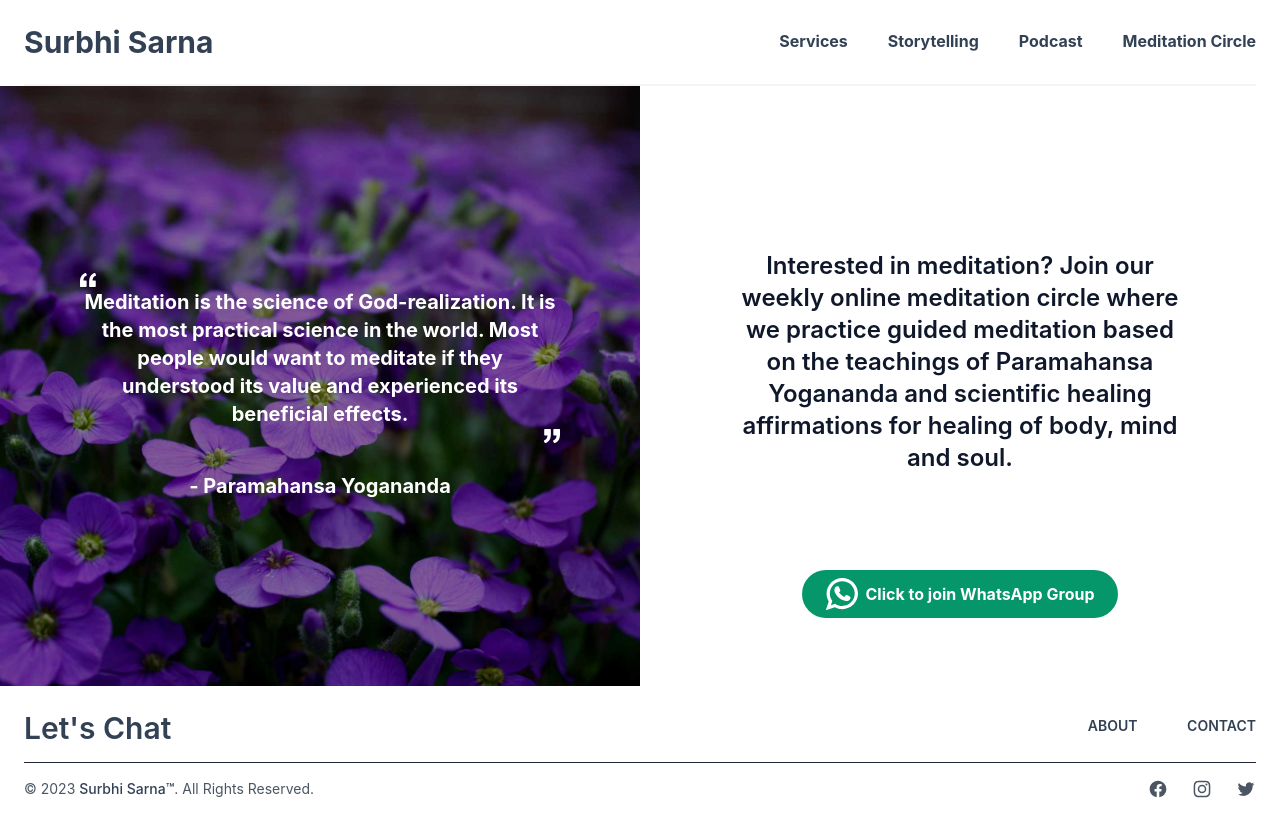
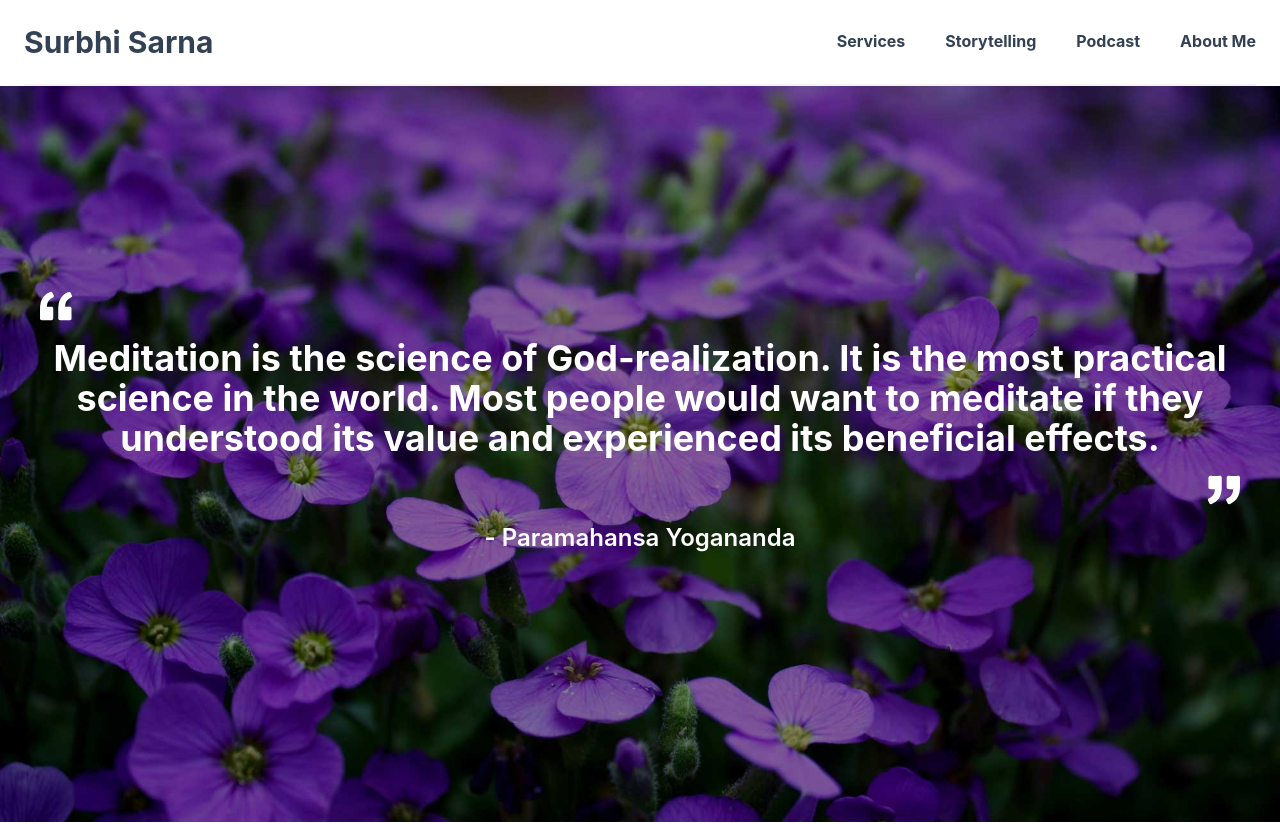
Before and after one commit to SurbhiSarna/surbhi-sarna-site, a React (Vite) app: page /meditationcircle in a window 1280 px wide. Shown: the top 824 px of the page. Built offline with nearby package versions, Linux system fonts and the light colour scheme.

Commit message:
:art: Fix Header and Footer Links per client feedback

```diff
--- a/src/components/AboutPageMasthead/aboutPageMasthead.jsx
+++ b/src/components/AboutPageMasthead/aboutPageMasthead.jsx
@@ -24,7 +24,7 @@ const AboutPageMasthead = () => {
           <p className="mt-6 text-lg leading-8 text-gray-300 text-left">
             Master’s in Biochemistry from Panjab University; UGC NET qualified<br />< br/>
             Three years research experience in Biochemistry from Saarland University, Germany<br />< br/>
-            Master’s in Counselling Psychology from IGNOU<br />< br/>
+            Master’s in Counselling Psychology from IGNOU<br/><br/>
           </p>
         </div>
         {/* <div className="mx-auto mt-10 max-w-2xl lg:mx-0 lg:max-w-none">
--- a/src/components/Footer/footer.jsx
+++ b/src/components/Footer/footer.jsx
@@ -18,8 +18,8 @@ const Footer = () => {
                     </a>
                 </div>
                 <div className="grid gap-8 sm:gap-10 grid-cols-2">
-                    <a href="/about" className="mt-1.5 text-sm font-semibold text-slate-700 uppercase border-b-2 border-transparent hover:text-slate-900 hover:border-slate-900">
-                        <h2>About</h2>
+                    <a href="/meditationcircle" className="mt-1.5 text-sm font-semibold text-slate-700 uppercase border-b-2 border-transparent hover:text-slate-900 hover:border-slate-900">
+                        <h2>Meditation Circle</h2>
                     </a>
                     <a href="/contact" className="mt-1.5 text-sm font-semibold text-slate-700 uppercase border-b-2 border-transparent hover:text-slate-900 hover:border-slate-900">
                         <h2>Contact</h2>
--- a/src/components/Header/header.jsx
+++ b/src/components/Header/header.jsx
@@ -18,8 +18,8 @@ const solutions = [
     href: "/podcast",
   },
   {
-    name: "Meditation Circle",
-    href: "/meditationcircle",
+    name: "About Me",
+    href: "/about",
   },
 ];
 
--- a/src/pages/meditationcircle.jsx
+++ b/src/pages/meditationcircle.jsx
@@ -1,24 +1,42 @@
-import React from 'react';
-import SplitImageTextwithQuotes from '../components/SplitImageTextwithQuotes/splitImageTextwithQuotes';
+import React from "react";
+import SplitImageTextwithQuotes from "../components/SplitImageTextwithQuotes/splitImageTextwithQuotes";
+import Masthead from "../components/Masthead/masthead";
 import MastheadImage from "../assets/images/meditationcircle-masthead.jpg";
 import whatsapp from "../assets/svg/whatsapp.svg";
+import leftquote from "../assets/svg/lquote.svg";
+import rightquote from "../assets/svg/rquote.svg";
 
-export default function MeditationCircle(){
+export default function MeditationCircle() {
+  const splittext =
+    "Interested in meditation? Join our weekly online meditation circle where we practice guided meditation based on the teachings of Paramahansa Yogananda and scientific healing affirmations for healing of body, mind and soul.";
+  const buttontext = "Click to join WhatsApp Group";
+  const buttonlink = "https://chat.whatsapp.com/LeKIdGcHdS6LTWqfC0r9tX";
 
-    const splittextpropswithquotes = {
-        quote: 'Meditation is the science of God-realization. It is the most practical science in the world. Most people would want to meditate if they understood its value and experienced its beneficial effects.',
-        author: "- Paramahansa Yogananda",
-        splittext: "Interested in meditation? Join our weekly online meditation circle where we practice guided meditation based on the teachings of Paramahansa Yogananda and scientific healing affirmations for healing of body, mind and soul.",
-        buttontext: "Click to join WhatsApp Group",
-        buttonlink: "https://chat.whatsapp.com/LeKIdGcHdS6LTWqfC0r9tX",
-        imageurl: MastheadImage,
-        buttontype: "Anchor",
-        buttonicon: whatsapp
-    }
+  const mastheadprops = {
+    type: "quote",
+    imageurl: MastheadImage,
+    quote: `Meditation is the science of God-realization. It is the most practical science in the world. Most people would want to meditate if they understood its value and experienced its beneficial effects.`,
+    author: "- Paramahansa Yogananda",
+    lquote: leftquote,
+    rquote: rightquote,
+  };
 
-    return (
-        <div>
-            <SplitImageTextwithQuotes props={splittextpropswithquotes}  />
-        </div>
-    )
+  return (
+    <div>
+      <Masthead props={mastheadprops} />
+      <div className="flex flex-col justify-center items-center py-12 max-w-7xl mx-auto">
+        <p className="p-12 md:p-24 text-xl md:text-2xl text-slate-900 font-semibold leading-8">
+          {splittext}
+        </p>
+        <a href={buttonlink} className="flex flex-row justify-center items-center focus:outline-none focus:shadow-outline bg-emerald-600 text-white font-bold py-2 px-6 rounded-full hover:text-white hover:bg-emerald-800 border-emerald-600">
+            <img
+              className="w-6 md:w-10 pr-2"
+              src={whatsapp}
+              alt="Button Icon"
+            />
+            {buttontext}
+        </a>
+      </div>
+    </div>
+  );
 }
```
